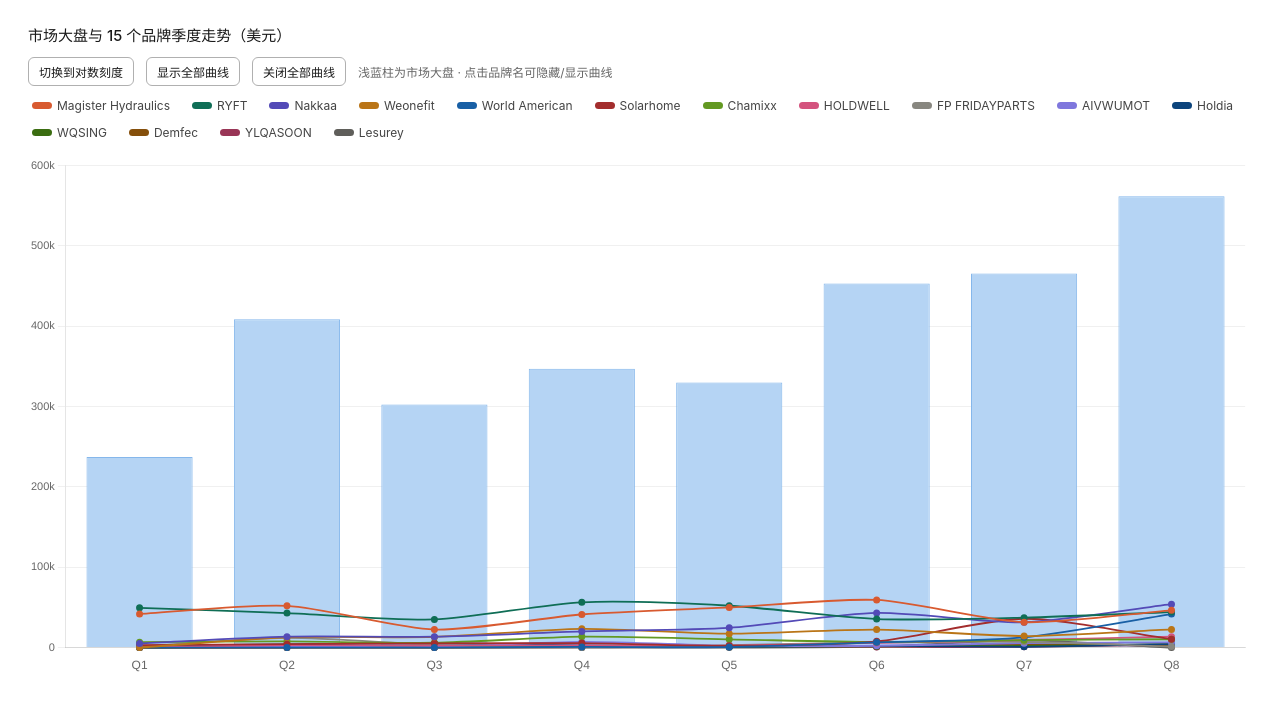
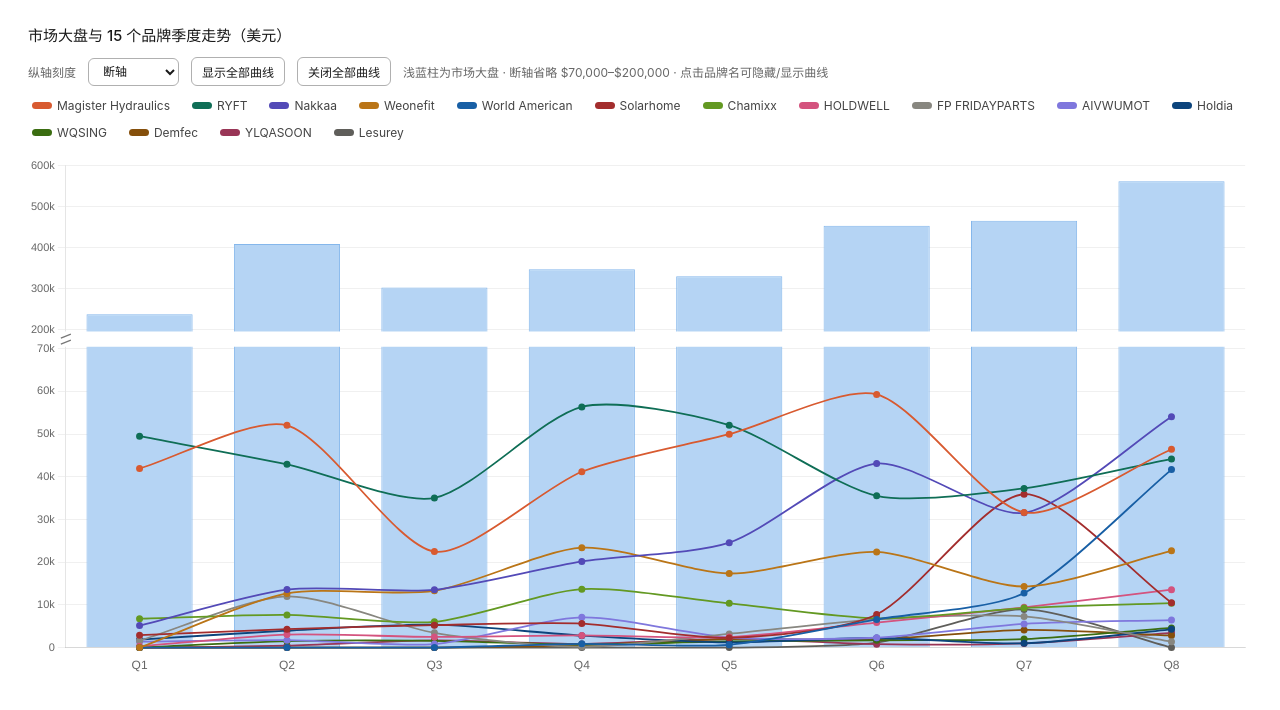
Before and after one commit to yyyyqqqqq/gear-pump-chart6, a plain HTML site: page docs/index.html in a window 1280 px wide. Drawn offline with Linux system fonts and the light colour scheme.

Commit message:
Add a broken revenue axis to Chart 6

```diff
--- a/docs/index.html
+++ b/docs/index.html
@@ -24,9 +24,9 @@
        font-family:-apple-system,BlinkMacSystemFont,"Segoe UI","Microsoft YaHei",sans-serif;}
   h1{font-size:15px;font-weight:500;margin:0 0 12px;}
   .bar{display:flex;align-items:center;gap:12px;flex-wrap:wrap;margin-bottom:10px;}
-  button{font-size:12px;padding:5px 10px;border:0.5px solid #b0b0b0;border-radius:6px;
+  button,select{font-size:12px;padding:5px 10px;border:0.5px solid #b0b0b0;border-radius:6px;
          background:transparent;cursor:pointer;color:#1a1a1a;}
-  button:hover{background:#f2f2f2;}
+  button:hover,select:hover{background:#f2f2f2;}
   .hint{font-size:12px;color:#666;}
   #legend{display:flex;flex-wrap:wrap;gap:8px 14px;margin-bottom:14px;}
   #legend span{display:flex;align-items:center;gap:5px;font-size:12px;color:#444;cursor:pointer;
@@ -38,10 +38,15 @@
 <body>
 <h1>市场大盘与 15 个品牌季度走势（美元）</h1>
 <div class="bar">
-  <button id="scaleBtn">切换到对数刻度</button>
+  <label class="hint" for="scaleMode">纵轴刻度</label>
+  <select id="scaleMode">
+    <option value="brokenRevenue">断轴</option>
+    <option value="linear">普通线性</option>
+    <option value="logarithmic">对数</option>
+  </select>
   <button id="allBtn">显示全部曲线</button>
   <button id="noneBtn">关闭全部曲线</button>
-  <span class="hint">浅蓝柱为市场大盘 · 点击品牌名可隐藏/显示曲线</span>
+  <span class="hint" id="chartHint" aria-live="polite">浅蓝柱为市场大盘 · 断轴省略 $70,000–$200,000 · 点击品牌名可隐藏/显示曲线</span>
 </div>
 <div id="legend"></div>
 <div class="wrap"><canvas id="chart"></canvas></div>
@@ -68,15 +73,82 @@ const series=[
 const market=[237108.59,408851.49,302583.44,347232.60,330087.06,453103.14,465548.96,561948.90];
 const fmt=v=>'$'+Number(v).toLocaleString('en-US');
 
+const axisBreak = {
+  lowerMax: 70000, upperMin: 200000, upperMax: 600000,
+  lowerShare: 0.62, gapShare: 0.04
+};
+const {lowerMax, upperMin, upperMax, lowerShare, gapShare} = axisBreak;
+const upperStart = lowerShare + gapShare;
+
+class BrokenRevenueScale extends Chart.LinearScale {
+  static id = 'brokenRevenue';
+  static defaults = Chart.LinearScale.defaults;
+
+  determineDataLimits() {
+    this.min = 0;
+    this.max = upperMax;
+  }
+
+  buildTicks() {
+    return [0,10000,20000,30000,40000,50000,60000,lowerMax,
+            upperMin,300000,400000,500000,upperMax].map(value => ({value}));
+  }
+
+  getPixelForValue(value) {
+    if (value == null) return NaN;
+    if (value <= lowerMax) return this.getPixelForDecimal(value / lowerMax * lowerShare);
+    if (value >= upperMin) {
+      return this.getPixelForDecimal(upperStart + (value - upperMin) / (upperMax - upperMin) * (1 - upperStart));
+    }
+    return this.getPixelForDecimal(lowerShare + (value - lowerMax) / (upperMin - lowerMax) * gapShare);
+  }
+
+  getValueForPixel(pixel) {
+    const fraction = this.getDecimalForPixel(pixel);
+    if (fraction <= lowerShare) return fraction / lowerShare * lowerMax;
+    if (fraction >= upperStart) {
+      return upperMin + (fraction - upperStart) / (1 - upperStart) * (upperMax - upperMin);
+    }
+    return lowerMax + (fraction - lowerShare) / gapShare * (upperMin - lowerMax);
+  }
+}
+Chart.register(BrokenRevenueScale);
+
+const breakMarks = {
+  id: 'breakMarks',
+  afterDatasetsDraw({ctx, chartArea, scales}) {
+    const {y} = scales;
+    if (y.type !== BrokenRevenueScale.id) return;
+    const {left, right} = chartArea;
+    const top = y.getPixelForValue(upperMin);
+    const bottom = y.getPixelForValue(lowerMax);
+    const middle = (top + bottom) / 2;
+
+    ctx.save();
+    ctx.fillStyle = '#fff';
+    ctx.fillRect(left - 5, top + 2, right - left + 5, bottom - top - 4);
+    ctx.strokeStyle = '#777';
+    ctx.lineWidth = 1.2;
+    ctx.beginPath();
+    for (const offset of [-3, 3]) {
+      ctx.moveTo(left - 5, middle + offset + 2);
+      ctx.lineTo(left + 5, middle + offset - 2);
+    }
+    ctx.stroke();
+    ctx.restore();
+  }
+};
+
 const datasets=[{type:'bar',label:'市场大盘',data:market,backgroundColor:'#B5D4F4',
   borderColor:'#85B7EB',borderWidth:1,order:20}];
 series.forEach(s=>datasets.push({type:'line',label:s.n,data:s.d,borderColor:s.c,
   backgroundColor:s.c,borderWidth:1.8,pointRadius:2.6,pointHoverRadius:5,tension:0.25,order:1}));
 
 const chart=new Chart(document.getElementById('chart'),{
+  plugins:[breakMarks],
   data:{labels:Q,datasets:datasets},
   options:{
-    responsive:true,maintainAspectRatio:false,
+    responsive:true,maintainAspectRatio:false,animation:false,
     interaction:{mode:'index',intersect:false},
     plugins:{
       legend:{display:false},
@@ -84,8 +156,8 @@ const chart=new Chart(document.getElementById('chart'),{
     },
     scales:{
       x:{ticks:{autoSkip:false,font:{size:12}},grid:{display:false}},
-      y:{beginAtZero:true,type:'linear',
-         ticks:{callback:v=>v>=1000?Math.round(v/1000)+'k':v,font:{size:11}},
+      y:{beginAtZero:true,type:BrokenRevenueScale.id,
+         ticks:{autoSkip:false,callback:v=>v>=1000?Math.round(v/1000)+'k':v,font:{size:11}},
          grid:{color:'rgba(0,0,0,0.06)'}}
     }
   }
@@ -116,16 +188,19 @@ document.getElementById('noneBtn').onclick=()=>{
   chart.update();
 };
 
-let isLog=false;
-document.getElementById('scaleBtn').onclick=()=>{
-  isLog=!isLog;
-  chart.options.scales.y.type=isLog?'logarithmic':'linear';
-  chart.options.scales.y.beginAtZero=!isLog;
-  chart.options.scales.y.ticks.callback=isLog
-    ?(v=>v>=1000?Math.round(v/1000)+'k':v)
-    :(v=>Math.round(v/1000)+'k');
-  chart.data.datasets[0].hidden=isLog;
-  document.getElementById('scaleBtn').textContent=isLog?'切换到线性刻度':'切换到对数刻度';
+const scaleMode = document.getElementById('scaleMode');
+const chartHint = document.getElementById('chartHint');
+scaleMode.onchange = () => {
+  const mode = scaleMode.value;
+  const isLog = mode === 'logarithmic';
+  const isBroken = mode === BrokenRevenueScale.id;
+  chart.options.scales.y.type = mode;
+  chart.options.scales.y.beginAtZero = !isLog;
+  chart.options.scales.y.ticks.autoSkip = !isBroken;
+  chart.data.datasets[0].hidden = isLog;
+  chartHint.textContent = isLog
+    ? '对数刻度仅显示品牌曲线 · 点击品牌名可隐藏/显示曲线'
+    : '浅蓝柱为市场大盘 · ' + (isBroken ? '断轴省略 $70,000–$200,000 · ' : '') + '点击品牌名可隐藏/显示曲线';
   chart.update();
 };
 </script>
```
